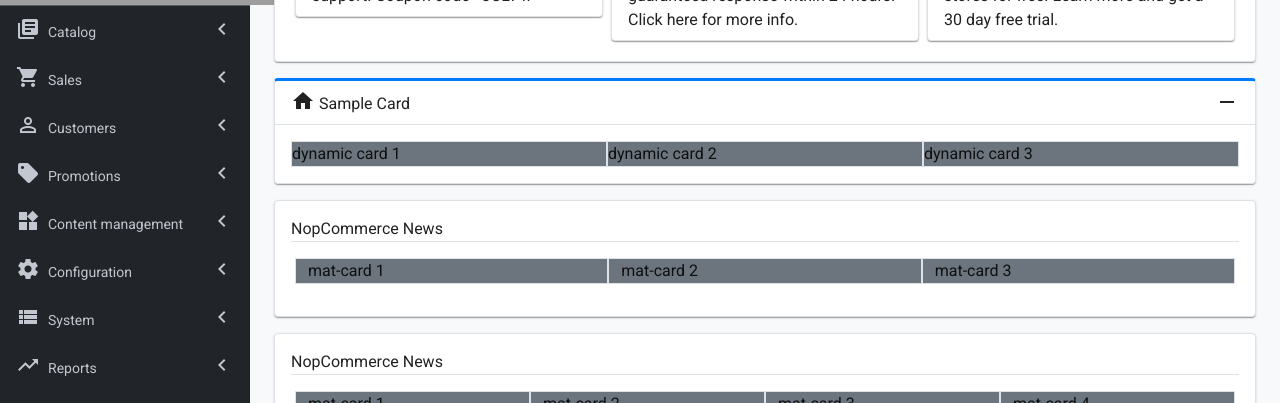
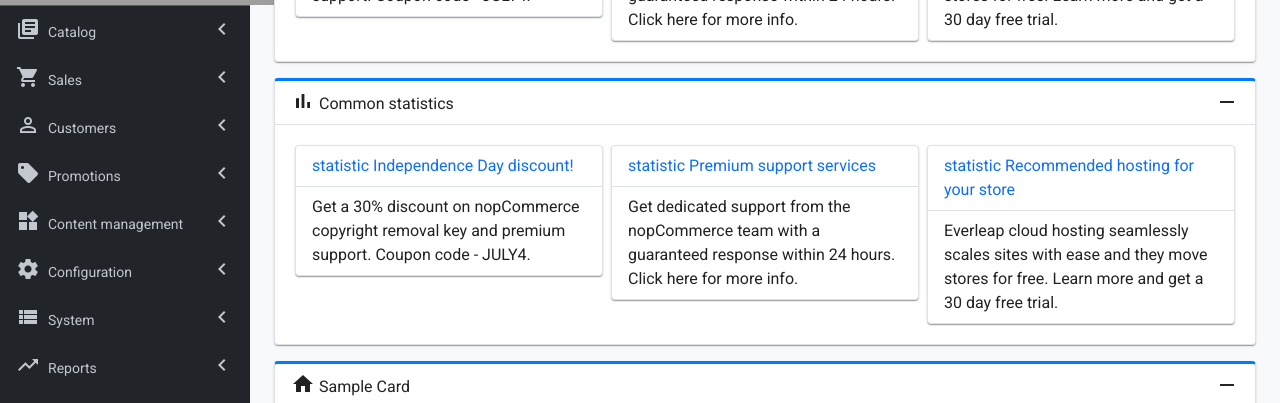
Before and after one commit to kritdev/angular_lab, an Angular app: page / in a window 1280 px wide. Shown: the part 295-698 px from the top of the page. Built offline with nearby package versions, Linux system fonts and the light colour scheme; grey boxes are pictures that could not be loaded.

Commit message:
statistic-component - create and link card

```diff
--- a/src/app/app.module.ts
+++ b/src/app/app.module.ts
@@ -11,6 +11,7 @@ import { GroupCardComponent } from './component/group-card/group-card.component'
 import { DetailCardComponent } from './component/detail-card/detail-card.component';
 import { DetailCardDirective } from './component/detail-card.directive';
 import { NewsCardComponent } from './component/news-card/news-card.component';
+import { StatisticCardComponent } from './component/statistic-card/statistic-card.component';
 
 @NgModule({
   declarations: [
@@ -21,7 +22,8 @@ import { NewsCardComponent } from './component/news-card/news-card.component';
     GroupCardComponent,
     DetailCardComponent,
     DetailCardDirective,
-    NewsCardComponent
+    NewsCardComponent,
+    StatisticCardComponent
   ],
   imports: [
     BrowserModule,
--- a/src/app/component/detail-card.service.ts
+++ b/src/app/component/detail-card.service.ts
@@ -2,11 +2,13 @@ import { Injectable } from '@angular/core';
 import { DetailCardItem } from './detail-card-item';
 import { DetailCardComponent } from './detail-card/detail-card.component';
 import { NewsCardComponent } from './news-card/news-card.component';
+import { StatisticCardComponent } from './statistic-card/statistic-card.component';
 
 @Injectable({
   providedIn: 'root'
 })
 export class DetailCardService {
+
   retrieveCardDetail(): DetailCardItem[] {
     return [
       new DetailCardItem(DetailCardComponent, 'dynamic card 1'),
@@ -23,5 +25,12 @@ export class DetailCardService {
     ];
   }
 
+  retrieveStatisticCards(): DetailCardItem[] {
+    return [
+      new DetailCardItem(StatisticCardComponent, {title:'Independence Day discount!', content:'Get a 30% discount on nopCommerce copyright removal key and premium support. Coupon code - JULY4.'}),
+      new DetailCardItem(StatisticCardComponent, {title:'Premium support services', content:'Get dedicated support from the nopCommerce team with a guaranteed response within 24 hours. Click here for more info.'}),
+      new DetailCardItem(StatisticCardComponent, {title:'Recommended hosting for your store', content:'Everleap cloud hosting seamlessly scales sites with ease and they move stores for free. Learn more and get a 30 day free trial.'}),
+    ];
+  }
   constructor() { }
 }
--- /dev/null
+++ b/src/app/component/statistic-card/statistic-card.component.html
@@ -0,0 +1,9 @@
+
+<mat-card class="bg-white border p-0 m-1">
+  <div class="border-bottom px-3 py-2 news-header text-primary">
+      statistic {{data.title}}
+  </div>
+  <div class="px-3 py-2">
+    {{data.content}}
+  </div>
+</mat-card>
--- /dev/null
+++ b/src/app/component/statistic-card/statistic-card.component.ts
@@ -0,0 +1,17 @@
+import { Component, Input, OnInit } from '@angular/core';
+
+@Component({
+  selector: 'app-statistic-card',
+  templateUrl: './statistic-card.component.html',
+  styleUrls: ['./statistic-card.component.css']
+})
+export class StatisticCardComponent implements OnInit {
+
+  @Input() data = {title:'news-title', content:'news-content'};
+
+  constructor() { }
+
+  ngOnInit(): void {
+  }
+
+}
--- a/src/app/layout/main/main.component.html
+++ b/src/app/layout/main/main.component.html
@@ -6,6 +6,12 @@
       [title]="'NopCommerce News'"
       [iconName]="'feed'"
       [cardItemList]="newsCardList">
+    </app-group-card>
+
+    <app-group-card
+      [title]="'Common statistics'"
+      [iconName]="'bar_chart'"
+      [cardItemList]="staticticCardList">
     </app-group-card>
 
     <app-group-card
--- a/src/app/layout/main/main.component.ts
+++ b/src/app/layout/main/main.component.ts
@@ -11,6 +11,7 @@ export class MainComponent implements OnInit {
 
   cardItemList: DetailCardItem[];
   newsCardList: DetailCardItem[];
+  staticticCardList: DetailCardItem[];
 
   constructor(private detailCardService: DetailCardService) { }
 
@@ -21,6 +22,7 @@ export class MainComponent implements OnInit {
   retrieveCardDetail() {
     this.cardItemList = this.detailCardService.retrieveCardDetail();
     this.newsCardList = this.detailCardService.retrieveNewsCards();
+    this.staticticCardList = this.detailCardService.retrieveStatisticCards();
   }
 
 }
```
Also changed, not shown: src/app/component/statistic-card/statistic-card.component.css (added).
